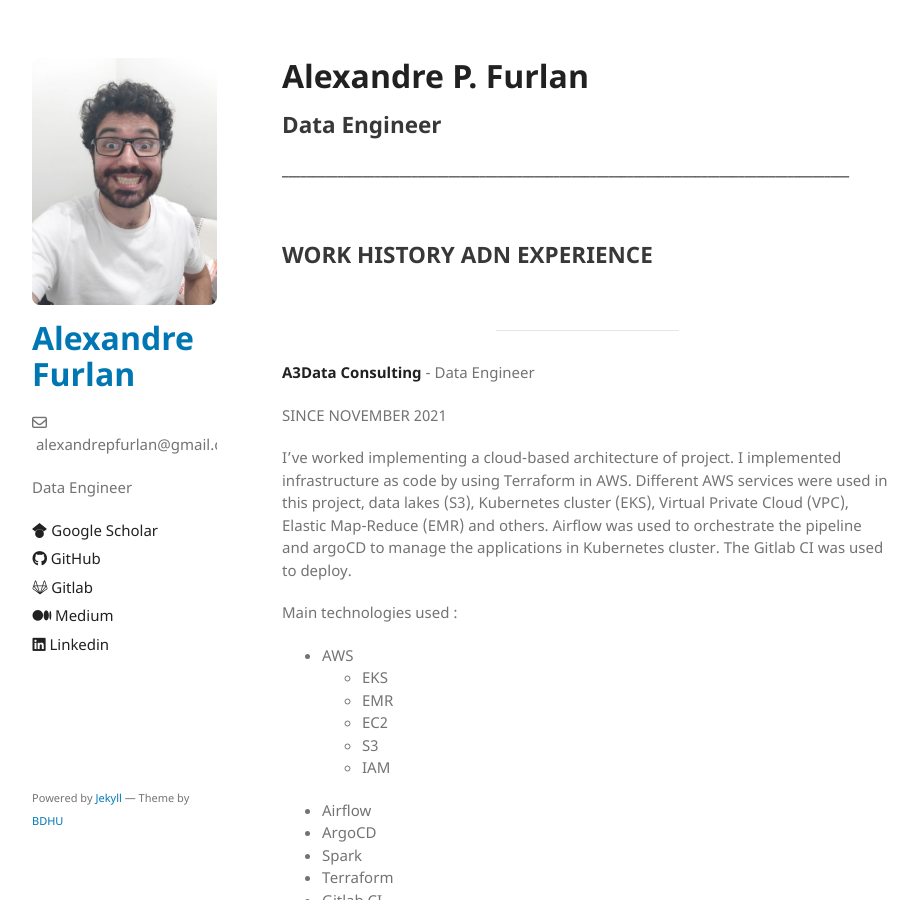
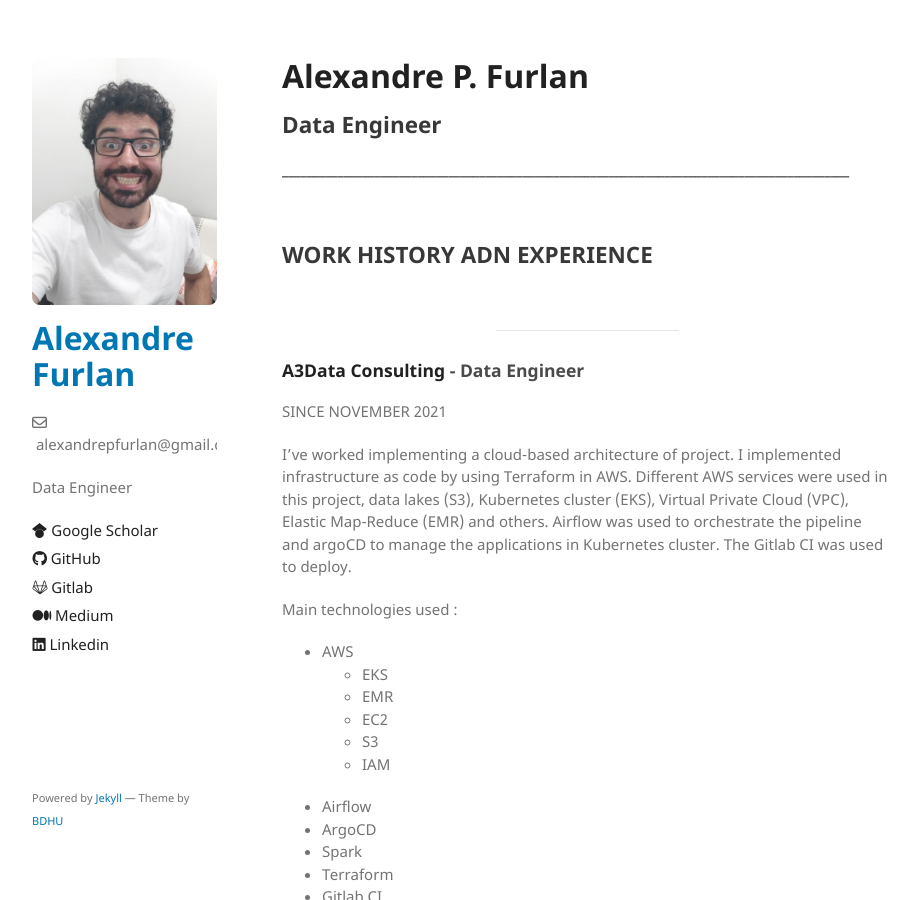
Before and after one commit to apfurlan/apfurlan.github.io, a Jekyll site: the page built from cv-page.md, in a window 1280 px wide and 900 px high. Shown: the whole window, without its empty margins (178-1096 px from the left). Built offline with Jekyll 4.4.1, drawn with Linux system fonts in a browser that asks for light colours; our own code applies the rules of GitHub Pages for plain Markdown files.

Commit message:
init commit

```diff
--- a/cv-page.md
+++ b/cv-page.md
@@ -14,7 +14,7 @@
 &nbsp;
 
 ---
-**A3Data Consulting** - Data Engineer
+### **A3Data Consulting** - Data Engineer
 
 
 SINCE NOVEMBER 2021
```
